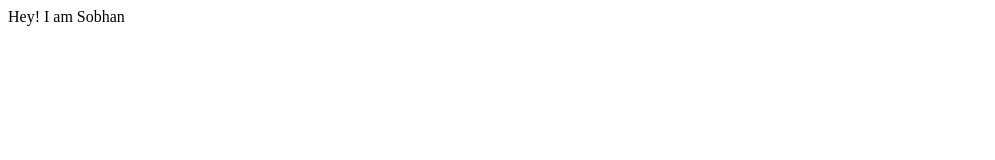
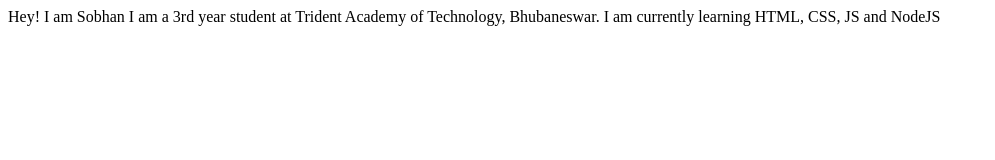
Before and after one commit to SobhanDash/sobhan-site, a plain HTML site: page index.html in a window 1280 px wide. Shown: the whole page, without its empty margins (0-995 px from the left). Drawn offline with Linux system fonts and the light colour scheme.

Commit message:
doc- updated index file
added a few lines to the code

```diff
--- a/index.html
+++ b/index.html
@@ -7,5 +7,7 @@
 </head>
 <body>
     Hey! I am Sobhan
+    I am a 3rd year student at Trident Academy of Technology, Bhubaneswar.
+    I am currently learning HTML, CSS, JS and NodeJS
 </body>
 </html>
```
